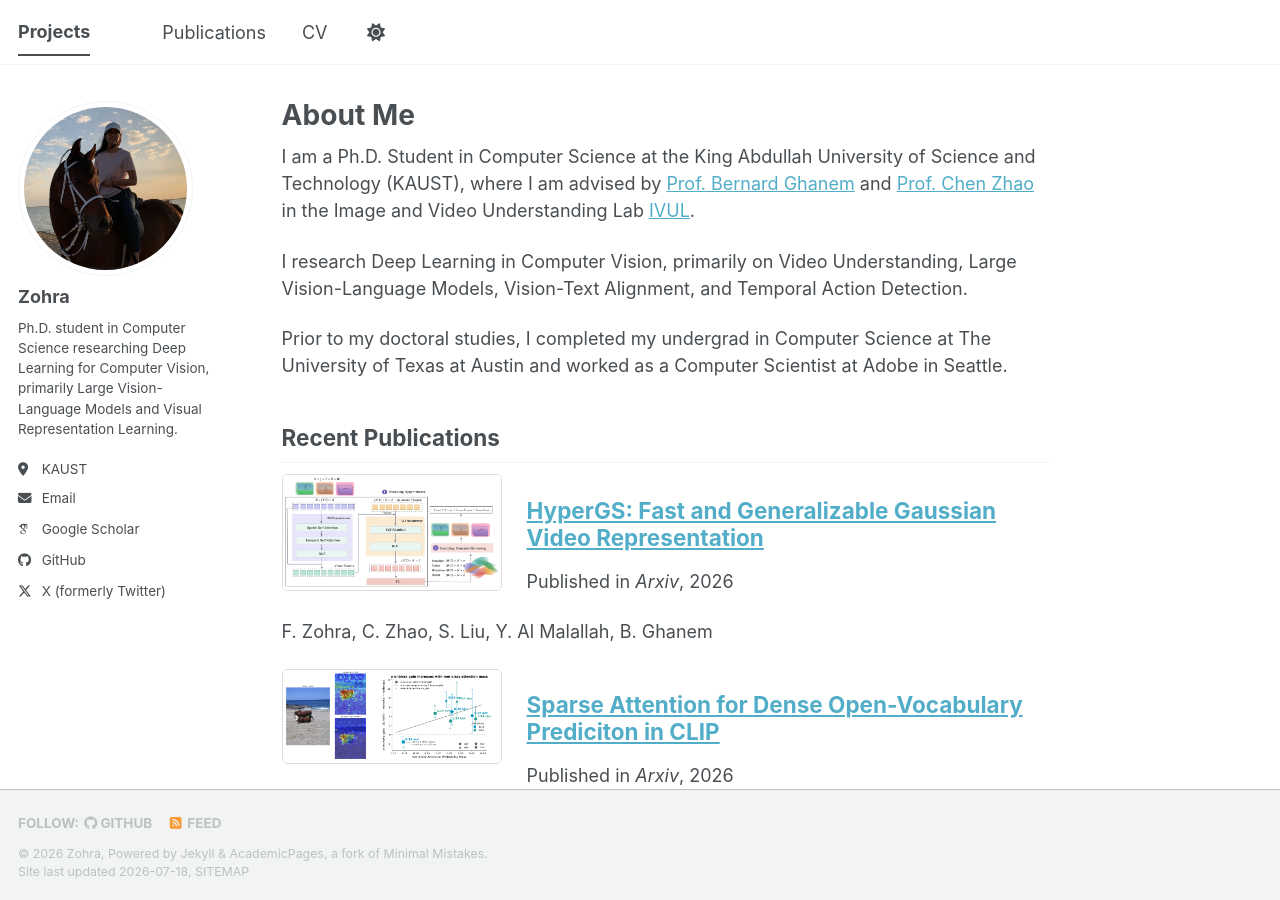
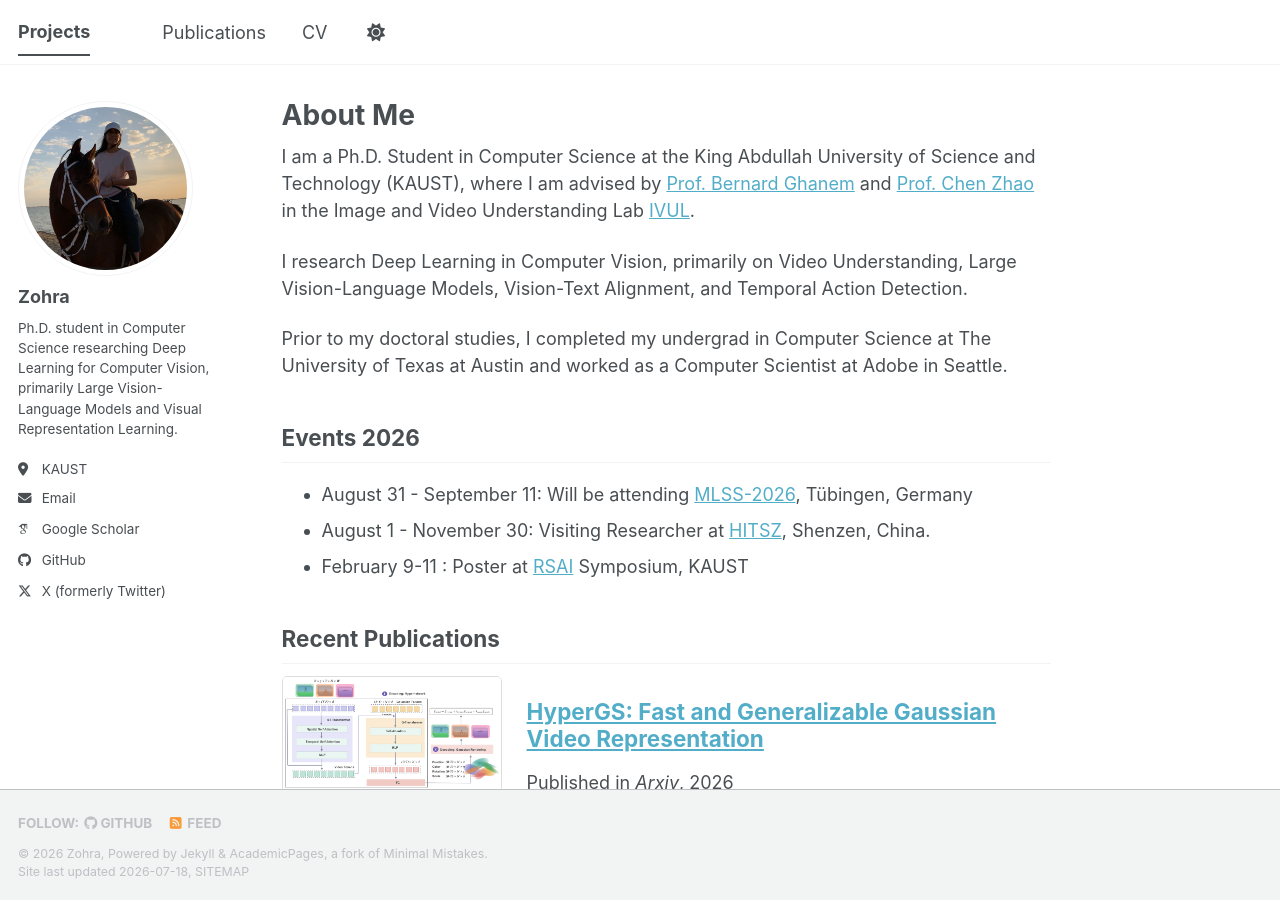
Before and after one commit to fzohra/fzohra.github.io, a Jekyll site: the page built from _pages/about.md, in a window 1280 px wide and 900 px high. Built offline with Jekyll 4.4.1, drawn with Linux system fonts in a browser that asks for light colours; some web fonts are replaced; a script that is not in the unit is left out.

Commit message:
Update about.md

```diff
--- a/_pages/about.md
+++ b/_pages/about.md
@@ -13,6 +13,11 @@ I research Deep Learning in Computer Vision, primarily on Video Understanding, L
 
 Prior to my doctoral studies, I completed my undergrad in Computer Science at The University of Texas at Austin and worked as a Computer Scientist at Adobe in Seattle.
 
+## Events 2026
+* August 31 - September 11: Will be attending [MLSS-2026](https://mlss2026.is.tuebingen.mpg.de/), Tübingen, Germany
+* August 1 - November 30: Visiting Researcher at [HITSZ](http://global.hitsz.edu.cn/index_en.htm), Shenzen, China.
+* February 9-11 : Poster at [RSAI](https://www.kaust.edu.sa/events/rsais26/) Symposium, KAUST
+
 ## Recent Publications
 
 {% for post in site.publications reversed %}
```
